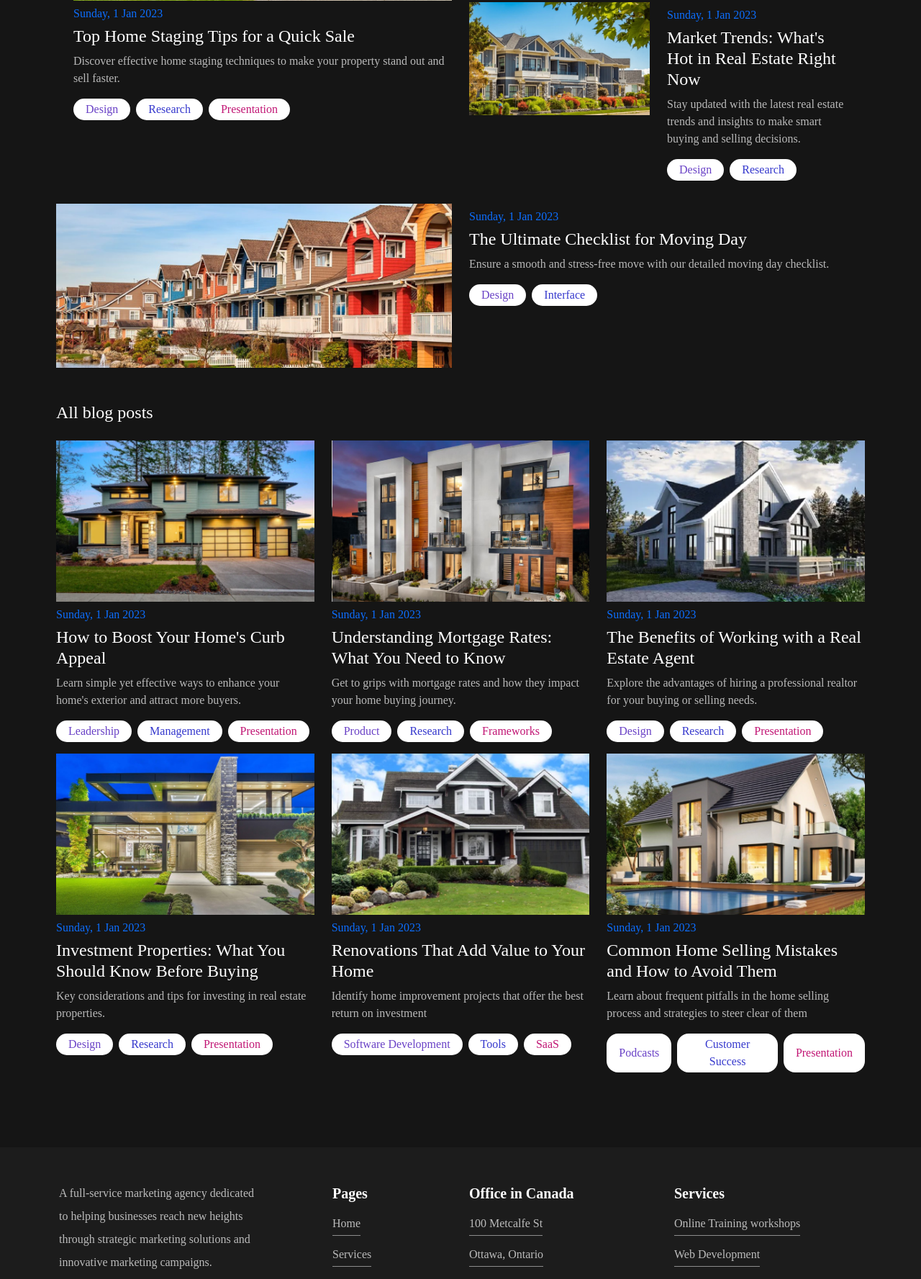
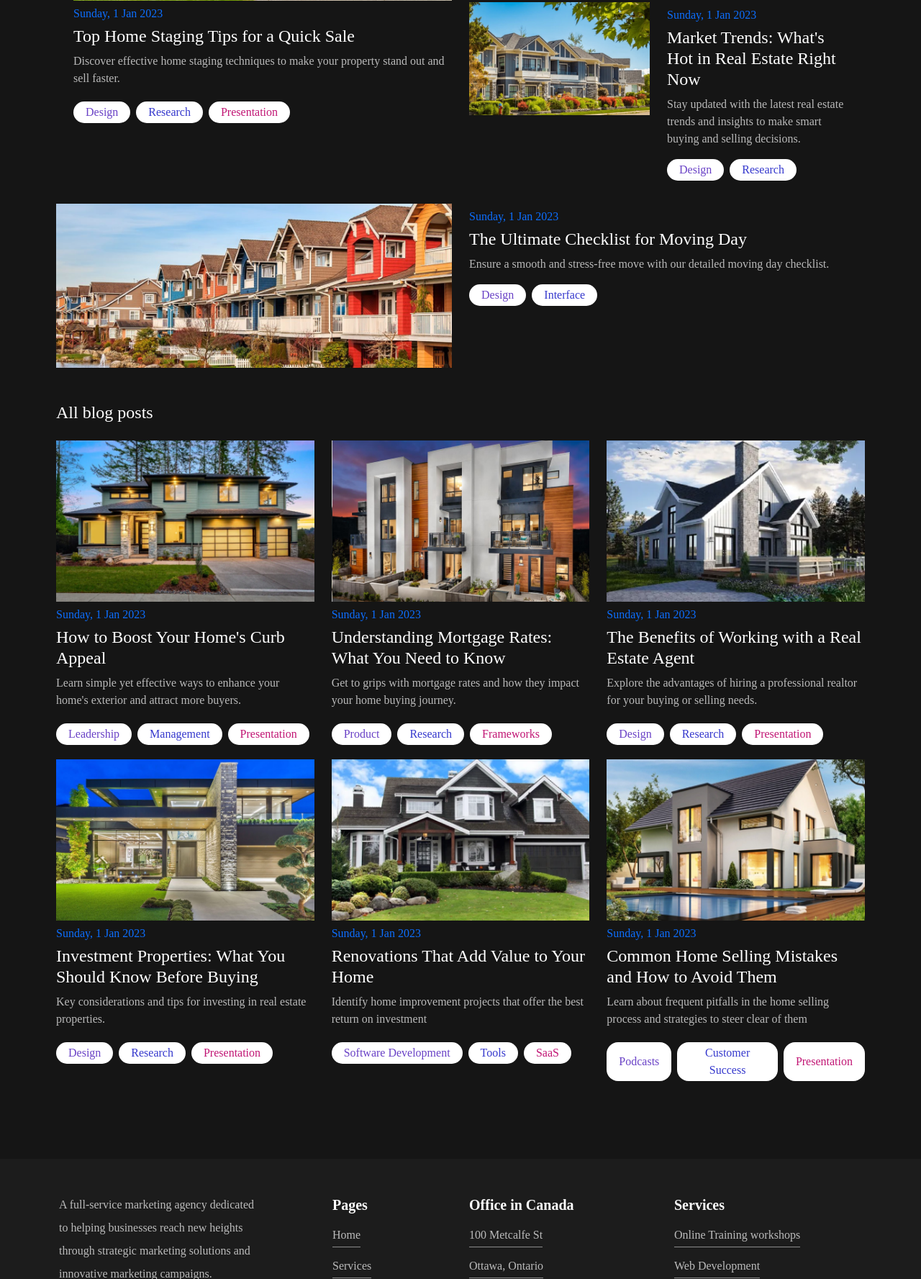
Before and after one commit to subhankhan47/progrest-laravel, a Laravel app: page /blog in a window 1280 px wide. Shown: the part 716-2493 px from the top of the page at 72% size. Run offline with Laravel 10, Linux system fonts and the light colour scheme.

Commit message:
# Modified Design Implemented => complete website in Laravel created

```diff
--- a/resources/views/pages/blog.blade.php
+++ b/resources/views/pages/blog.blade.php
@@ -29,9 +29,9 @@
                         </div>
                         <p style="opacity: 70%;">Discover effective home staging techniques to make your property stand out and sell faster.</p>
                         <div class="d-flex changeToDisplayBlock">
-                            <button class="btn blog-button px-3 bg-white" style="color: #6941C6;" type="button">Design</button>
-                            <button class="btn blog-button px-3 bg-white mx-2" style="color:#3538CD" type="button">Research</button>
-                            <button class="btn blog-button px-3 bg-white" style="color: #C11574;" type="button">Presentation</button>
+                            <button class="btn blog-button px-3 my-1 bg-white" style="color: #6941C6;" type="button">Design</button>
+                            <button class="btn blog-button px-3 my-1 bg-white mx-2" style="color:#3538CD" type="button">Research</button>
+                            <button class="btn blog-button px-3 my-1 bg-white" style="color: #C11574;" type="button">Presentation</button>
                         </div>
                     </div>
             </div>
@@ -98,9 +98,9 @@
                     </div>
                     <p style="opacity: 70%;">Learn simple yet effective ways to enhance your home's exterior and attract more buyers.</p>
                     <div class="d-flex changeToDisplayBlock">
-                        <button class="btn blog-button px-3 bg-white" style="color: #6941C6;" type="button">Leadership</button>
-                        <button class="btn blog-button px-3 bg-white mx-2" style="color:#3538CD" type="button">Management</button>
-                        <button class="btn blog-button px-3 bg-white" style="color: #C11574;" type="button">Presentation</button>
+                        <button class="btn blog-button px-3 bg-white my-1" style="color: #6941C6;" type="button">Leadership</button>
+                        <button class="btn blog-button px-3 bg-white mx-2 my-1" style="color:#3538CD" type="button">Management</button>
+                        <button class="btn blog-button px-3 bg-white my-1" style="color: #C11574;" type="button">Presentation</button>
                     </div>
             </div>
             <div class="col-12 col-lg-4 col-md-4 col-sm-12 mt-3">
@@ -111,9 +111,9 @@
                     </div>
                     <p style="opacity: 70%;">Get to grips with mortgage rates and how they impact your home buying journey.</p>
                     <div class="d-flex changeToDisplayBlock">
-                        <button class="btn blog-button px-3 bg-white" style="color: #6941C6;" type="button">Product</button>
-                        <button class="btn blog-button px-3 bg-white mx-2" style="color:#3538CD" type="button">Research</button>
-                        <button class="btn blog-button px-3 bg-white" style="color: #C11574;" type="button">Frameworks</button>
+                        <button class="btn blog-button px-3 bg-white my-1" style="color: #6941C6;" type="button">Product</button>
+                        <button class="btn blog-button px-3 bg-white mx-2 my-1" style="color:#3538CD" type="button">Research</button>
+                        <button class="btn blog-button px-3 bg-white my-1" style="color: #C11574;" type="button">Frameworks</button>
                     </div>
             </div>
             <div class="col-12 col-lg-4 col-md-4 col-sm-12 mt-3">
@@ -124,9 +124,9 @@
                     </div>
                     <p style="opacity: 70%;">Explore the advantages of hiring a professional realtor for your buying or selling needs.</p>
                     <div class="d-flex changeToDisplayBlock">
-                        <button class="btn blog-button px-3 bg-white" style="color: #6941C6;" type="button">Design</button>
-                        <button class="btn blog-button px-3 bg-white mx-2" style="color:#3538CD" type="button">Research</button>
-                        <button class="btn blog-button px-3 bg-white" style="color: #C11574;" type="button">Presentation</button>
+                        <button class="btn blog-button px-3 bg-white my-1" style="color: #6941C6;" type="button">Design</button>
+                        <button class="btn blog-button px-3 bg-white mx-2 my-1" style="color:#3538CD" type="button">Research</button>
+                        <button class="btn blog-button px-3 bg-white my-1" style="color: #C11574;" type="button">Presentation</button>
                     </div>
             </div>
 
@@ -138,9 +138,9 @@
                 </div>
                 <p style="opacity: 70%;">Key considerations and tips for investing in real estate properties.</p>
                 <div class="d-flex changeToDisplayBlock">
-                    <button class="btn blog-button px-3 bg-white" style="color: #6941C6;" type="button">Design</button>
-                    <button class="btn blog-button px-3 bg-white mx-2" style="color:#3538CD" type="button">Research</button>
-                    <button class="btn blog-button px-3 bg-white" style="color: #C11574;" type="button">Presentation</button>
+                    <button class="btn blog-button px-3 bg-white my-1" style="color: #6941C6;" type="button">Design</button>
+                    <button class="btn blog-button px-3 bg-white mx-2 my-1" style="color:#3538CD" type="button">Research</button>
+                    <button class="btn blog-button px-3 bg-white my-1" style="color: #C11574;" type="button">Presentation</button>
                 </div>
             </div>
             <div class="col-12 col-lg-4 col-md-4 col-sm-12 mt-3">
@@ -151,9 +151,9 @@
                 </div>
                 <p style="opacity: 70%;">Identify home improvement projects that offer the best return on investment</p>
                 <div class="d-flex changeToDisplayBlock">
-                    <button class="btn blog-button px-3 bg-white" style="color: #6941C6;" type="button">Software Development</button>
-                    <button class="btn blog-button px-3 bg-white mx-2" style="color:#3538CD" type="button">Tools</button>
-                    <button class="btn blog-button px-3 bg-white" style="color: #C11574;" type="button">SaaS</button>
+                    <button class="btn blog-button px-3 bg-white my-1" style="color: #6941C6;" type="button">Software Development</button>
+                    <button class="btn blog-button px-3 bg-white mx-2 my-1" style="color:#3538CD" type="button">Tools</button>
+                    <button class="btn blog-button px-3 bg-white my-1" style="color: #C11574;" type="button">SaaS</button>
                 </div>
             </div>
             <div class="col-12 col-lg-4 col-md-4 col-sm-12 mt-3">
@@ -164,9 +164,9 @@
                 </div>
                 <p style="opacity: 70%;">Learn about frequent pitfalls in the home selling process and strategies to steer clear of them</p>
                 <div class="d-flex changeToDisplayBlock">
-                    <button class="btn blog-button px-3 bg-white" style="color: #6941C6;" type="button">Podcasts</button>
-                    <button class="btn blog-button px-3 bg-white mx-2" style="color:#3538CD" type="button">Customer Success</button>
-                    <button class="btn blog-button px-3 bg-white" style="color: #C11574;" type="button">Presentation</button>
+                    <button class="btn blog-button px-3 bg-white my-1" style="color: #6941C6;" type="button">Podcasts</button>
+                    <button class="btn blog-button px-3 bg-white mx-2 my-1" style="color:#3538CD" type="button">Customer Success</button>
+                    <button class="btn blog-button px-3 bg-white my-1" style="color: #C11574;" type="button">Presentation</button>
                 </div>
             </div>
         </div>
--- a/resources/views/partials/navbar.blade.php
+++ b/resources/views/partials/navbar.blade.php
@@ -31,7 +31,7 @@
                     <div class="dropdown-menu" aria-labelledby="navbarDropdownBlock">
                         <a class="dropdown-item" href="{{ url('/onlineMarketing') }}">Online Marketing</a>
                         <a class="dropdown-item" href="{{ url('/training') }}">Training workshops</a>
-                        <a class="dropdown-item" href="{{ url('/virtualAssistance') }}">Online employees and Virtual Assistants</a>
+                        <a class="dropdown-item" href="{{ url('/virtualAssistance') }}">Online employees and <br>Virtual Assistants</a>
                         <a class="dropdown-item" href="{{ url('/webDevelopment') }}">Web Development</a>
                         <a class="dropdown-item" href="{{ url('/mobileDevelopment') }}">Mobile Development</a>
                     </div>
```
Also changed, not shown: resources/views/pages/about.blade.php (+6 -6 lines).
